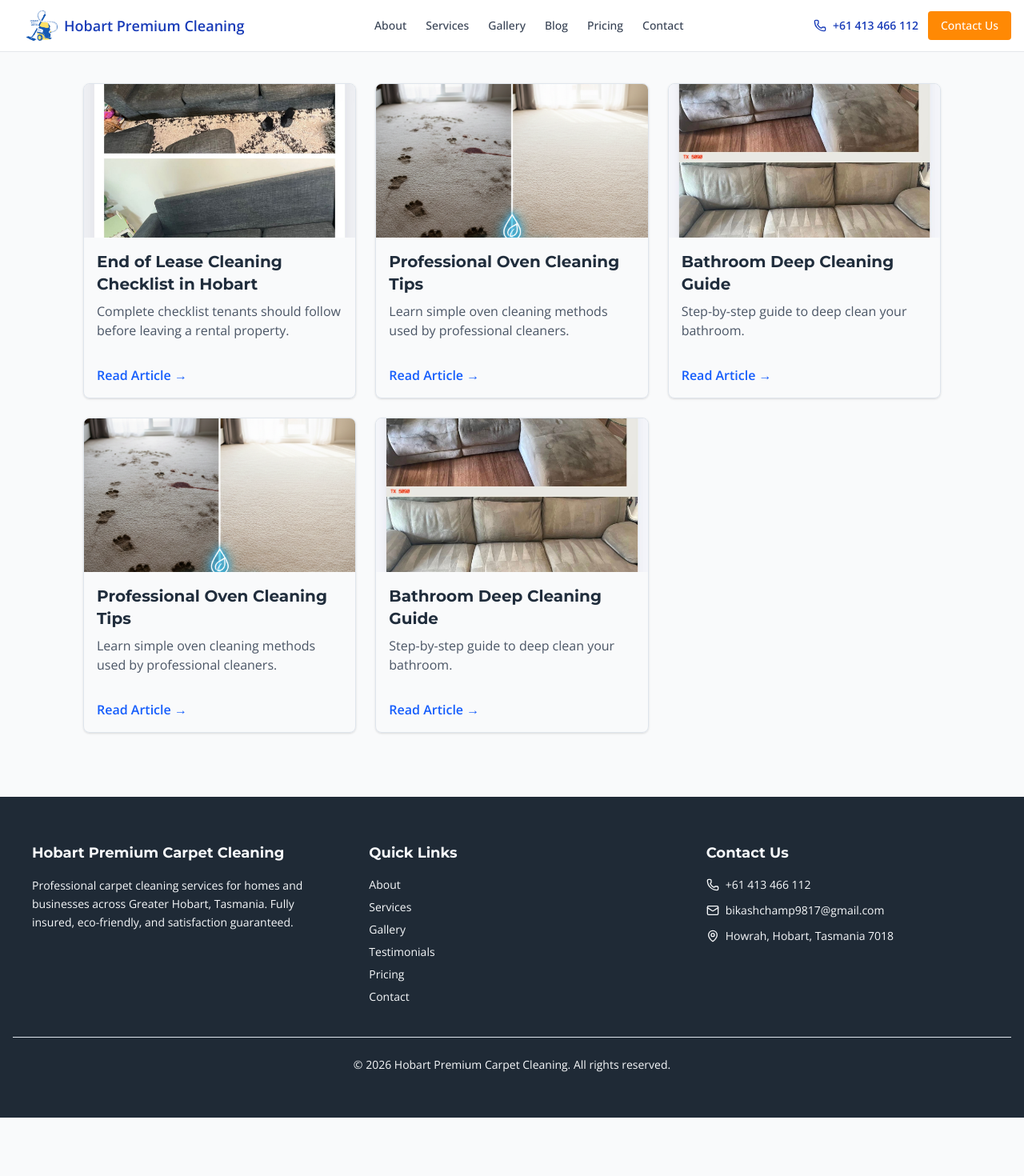
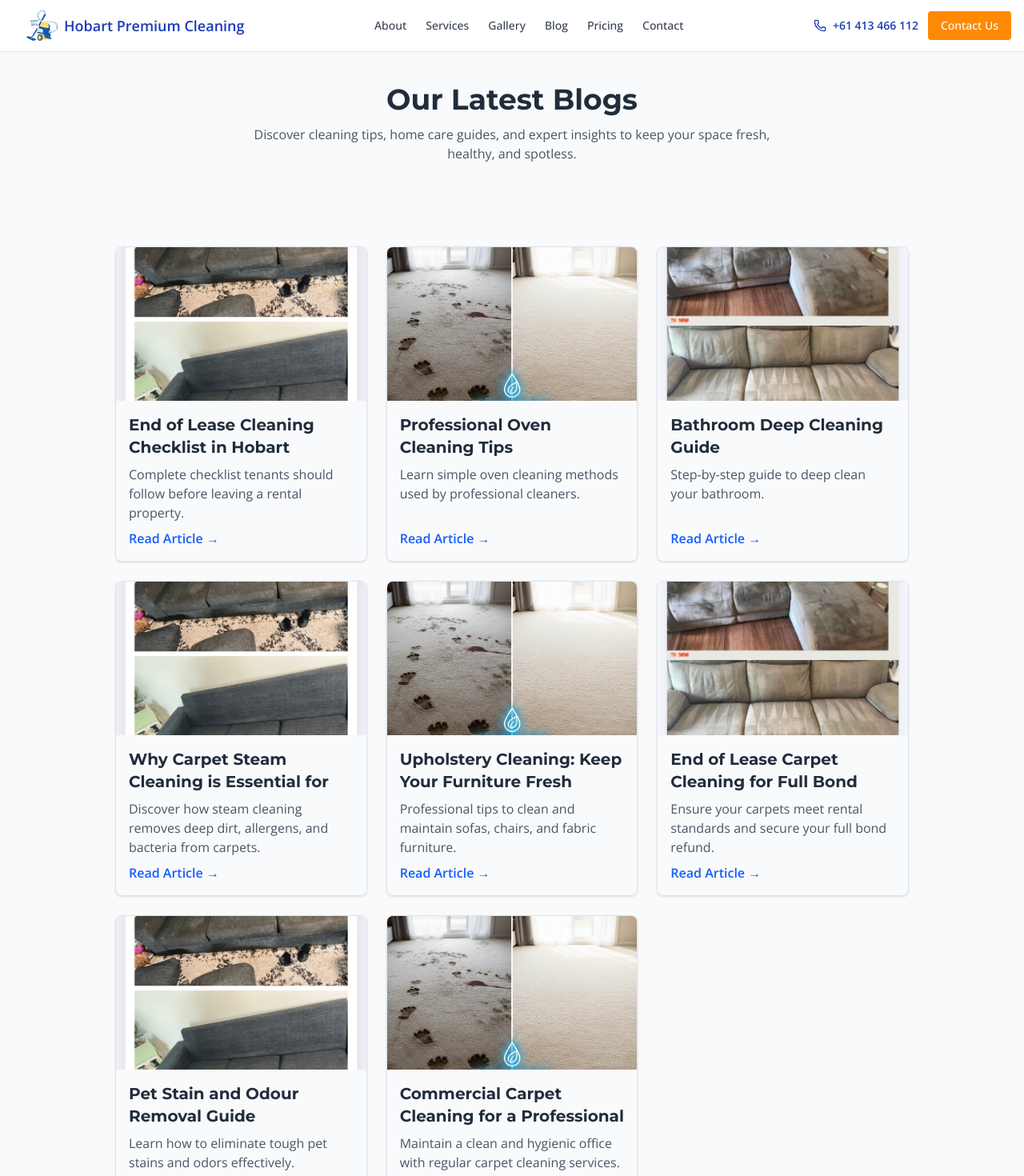
Before and after one commit to Babita2023/hobart-carpet-cleaning, a Next.js app: page /blog in a window 1280 px wide. Shown: the top 1470 px of the page at 80% size. Before the commit the page ends 1397 px from the top, so only its background shows below. Built offline with nearby package versions, Linux system fonts and the light colour scheme.

Commit message:
Complete blog section design

```diff
--- a/src/app/blog/[slug]/page.js
+++ b/src/app/blog/[slug]/page.js
@@ -23,7 +23,7 @@ export default async function BlogPost({ params }) {
         <p className="mt-2">
           Contact Hobart Premium Cleaning for reliable cleaning services in Hobart.
         </p>
-        <button className="mt-4 bg-blue-600 text-white px-6 py-2 rounded">
+        <button className="mt-4 cta-gradient  text-white px-6 py-2 rounded">
           Request Free Quote
         </button>
       </div>
--- a/src/app/blog/page.js
+++ b/src/app/blog/page.js
@@ -3,7 +3,20 @@ import { blogs } from "../data/blogs";
 
 export default function BlogPage() {
   return (
+    <div className="max-w-6xl mx-auto p-10 mt-16 mb-10">
+
+  {/* Heading Section */}
+  <div className="mb-10 text-center">
+    <h1 className="text-3xl md:text-4xl font-bold">
+      Our Latest Blogs
+    </h1>
+    <p className="text-gray-600 mt-3 max-w-2xl mx-auto">
+      Discover cleaning tips, home care guides, and expert insights to keep your space fresh, healthy, and spotless.
+    </p>
+  </div>
+
     <div className="max-w-6xl mx-auto p-10 mt-16 mb-10 grid md:grid-cols-3 gap-6">
+
 
       {blogs.map((blog) => (
         <div
@@ -44,5 +57,7 @@ export default function BlogPage() {
       ))}
 
     </div>
+    </div>
+
   );
 }
--- a/src/app/data/blogs.js
+++ b/src/app/data/blogs.js
@@ -81,54 +81,130 @@ Conclusion
 Deep cleaning once a month keeps bathrooms hygienic and fresh.
 `
   },
-   {
-    slug: "professional-oven-cleaning-tips",
-    title: "Professional Oven Cleaning Tips",
-    description: "Learn simple oven cleaning methods used by professional cleaners.",
+
+  // ✅ NEW BLOGS START HERE
+
+  {
+    slug: "carpet-steam-cleaning-benefits",
+    title: "Why Carpet Steam Cleaning is Essential for Your Home",
+    description: "Discover how steam cleaning removes deep dirt, allergens, and bacteria from carpets.",
+    image: "/images/before-after-7.jpeg",
+    date: "March 2026",
+    content: `
+Introduction
+Carpets trap dust, allergens, and bacteria deep within fibers.
+
+What is Steam Cleaning?
+Steam cleaning (hot water extraction) uses high-pressure hot water to remove dirt.
+
+Benefits
+• Removes deep-seated dirt
+• Eliminates allergens
+• Kills bacteria and germs
+• Improves air quality
+
+Conclusion
+Regular steam cleaning keeps your home cleaner and healthier.
+`
+  },
+
+  {
+    slug: "upholstery-cleaning-guide",
+    title: "Upholstery Cleaning: Keep Your Furniture Fresh",
+    description: "Professional tips to clean and maintain sofas, chairs, and fabric furniture.",
     image: "/images/before-after-8.png",
     date: "March 2026",
     content: `
 Introduction
-Oven cleaning can be difficult because grease builds up over time.
+Furniture collects dust, stains, and odors over time.
 
-Step 1 – Baking Soda Paste
-Mix baking soda with water and apply inside the oven.
+Why Upholstery Cleaning Matters
+• Extends furniture life
+• Removes stains and smells
+• Improves hygiene
 
-Step 2 – Leave Overnight
-Allow the paste to break down grease overnight.
+Cleaning Tips
+• Vacuum regularly
+• Use mild cleaners
+• Avoid excess water
 
-Step 3 – Vinegar Spray
-Spray vinegar and wipe with a cloth.
-
-Professional Tip
-Avoid harsh chemicals that damage the oven surface.
+Conclusion
+Professional upholstery cleaning restores freshness and comfort.
 `
   },
 
   {
-    slug: "bathroom-deep-cleaning-guide",
-    title: "Bathroom Deep Cleaning Guide",
-    description: "Step-by-step guide to deep clean your bathroom.",
+    slug: "end-of-lease-carpet-cleaning",
+    title: "End of Lease Carpet Cleaning for Full Bond Return",
+    description: "Ensure your carpets meet rental standards and secure your full bond refund.",
     image: "/images/before-after-5.jpeg",
     date: "March 2026",
     content: `
 Introduction
-Bathrooms collect bacteria quickly because of moisture.
+Carpet cleaning is a key requirement during end-of-lease inspections.
 
-Step 1 – Clean Tiles
-Use disinfectant cleaner to remove stains.
+Why It Matters
+• Removes stains and odors
+• Meets landlord expectations
+• Improves property appearance
 
-Step 2 – Scrub Toilet
-Use toilet cleaner and brush thoroughly.
-
-Step 3 – Clean Sink and Mirror
-Remove soap stains and polish the mirror.
-
-Step 4 – Mop Floor
-Use antibacterial floor cleaner.
+Checklist
+• Deep steam cleaning
+• Spot stain removal
+• Deodorizing
 
 Conclusion
-Deep cleaning once a month keeps bathrooms hygienic and fresh.
+Professional carpet cleaning increases your chances of getting your full bond back.
+`
+  },
+
+  {
+    slug: "pet-stain-removal-guide",
+    title: "Pet Stain and Odour Removal Guide",
+    description: "Learn how to eliminate tough pet stains and odors effectively.",
+    image: "/images/before-after-7.jpeg",
+    date: "March 2026",
+    content: `
+Introduction
+Pet stains can be difficult due to strong odors and deep absorption.
+
+Common Problems
+• Urine stains
+• Lingering smells
+• Bacteria buildup
+
+Solutions
+• Use enzyme cleaners
+• Deep steam cleaning
+• Professional deodorizing
+
+Conclusion
+Specialist cleaning removes stains and keeps your home fresh.
+`
+  },
+
+  {
+    slug: "commercial-carpet-cleaning-benefits",
+    title: "Commercial Carpet Cleaning for a Professional Workplace",
+    description: "Maintain a clean and hygienic office with regular carpet cleaning services.",
+    image: "/images/before-after-8.png",
+    date: "March 2026",
+    content: `
+Introduction
+Clean carpets create a positive impression in workplaces.
+
+Why Businesses Need It
+• Improves appearance
+• Promotes hygiene
+• Extends carpet life
+
+Best Practices
+• Schedule regular cleaning
+• Use professional services
+• Focus on high-traffic areas
+
+Conclusion
+A clean workplace boosts productivity and professionalism.
 `
   }
 ];
```
